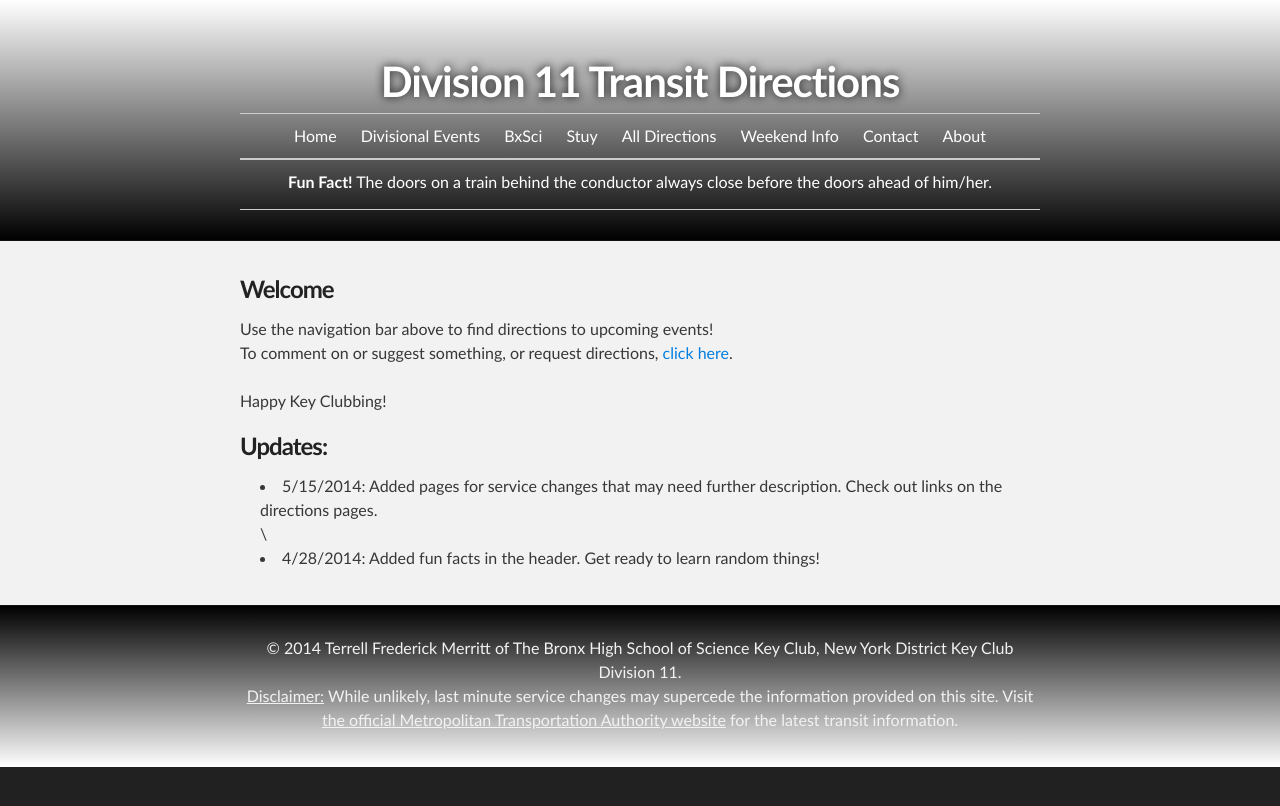
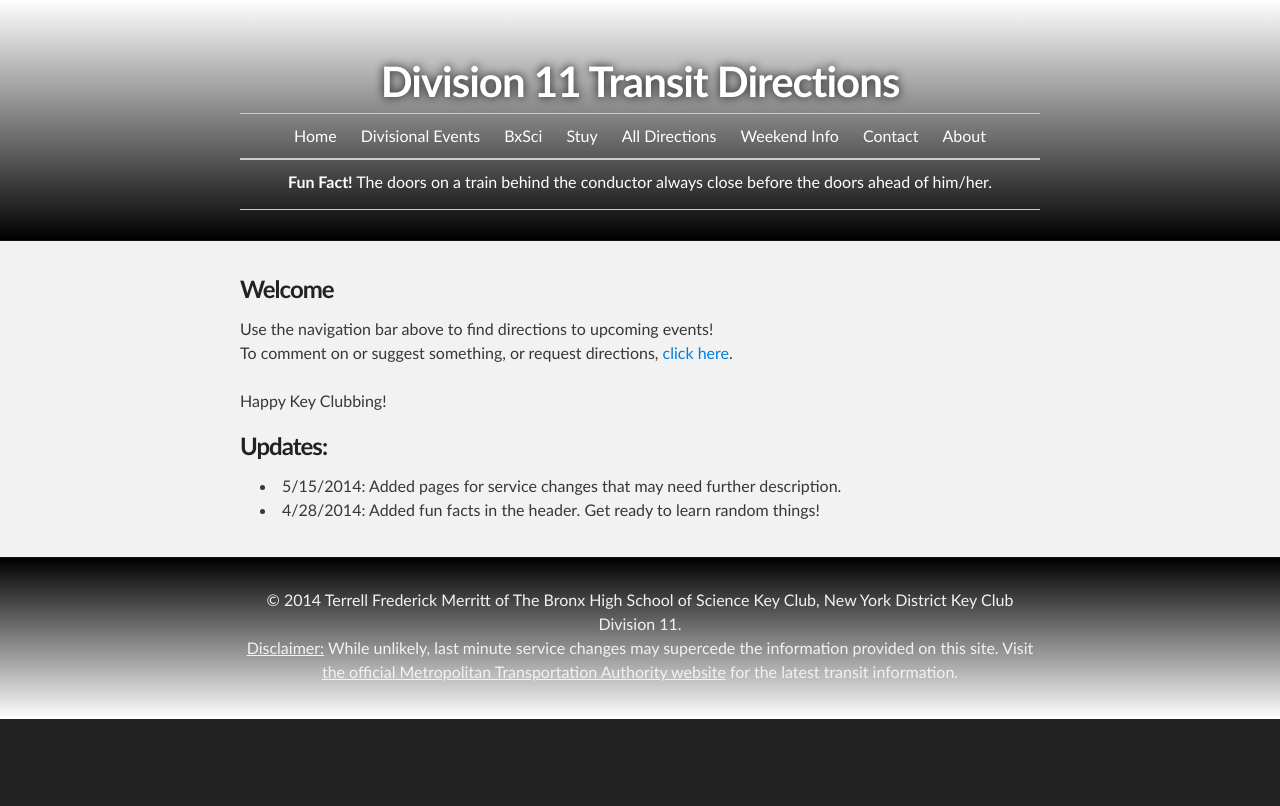
Before and after one commit to d11directions/d11directions.github.io, a Jekyll site: the page built from index.html, in a window 1280 px wide. Shown: the top 806 px of the page. Built offline with Jekyll 4.4.1, drawn with Linux system fonts in a browser that asks for light colours.

Commit message:
Update home page.

```diff
--- a/index.html
+++ b/index.html
@@ -15,7 +15,7 @@ published: true
 
     <h3>Updates:</h3>
     <ul>
-      <li>5/15/2014: Added pages for service changes that may need further description. Check out links on the directions pages.</li>\
+      <li>5/15/2014: Added pages for service changes that may need further description.</li>
       <li>4/28/2014: Added fun facts in the header. Get ready to learn random things!</li>
     </ul>
   </section>
```
